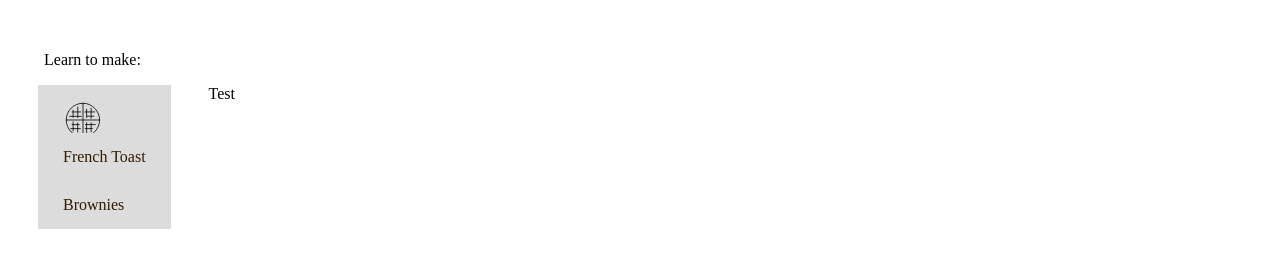
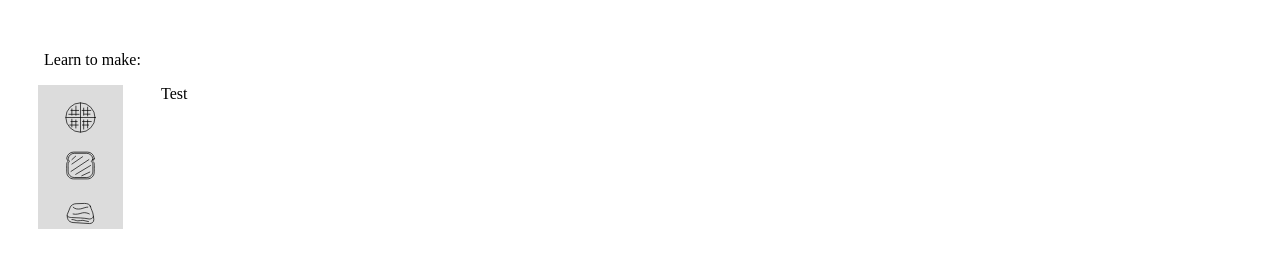
Before and after one commit to jmdimmick/justindimmick, a plain HTML site: page recipes.html in a window 1280 px wide. Shown: the part 64-332 px from the top of the page. Drawn offline with Linux system fonts and the light colour scheme.

Commit message:
add icons to recipe nav

```diff
--- a/recipes.html
+++ b/recipes.html
@@ -32,13 +32,13 @@
     <div class="recipe-book-container">
         <div class="recipe-wrapper">
             <div class="recipe-link-wrapper">
-                <a href="waffles.html" ><object data="Images/Simple Waffle.svg" width="40" height="40"> </object></a>
+                <a href="waffles.html" ><img src="Images/Simple Waffle.svg" alt="waffles" width="35" height="35"></img></a>
             </div>
             <div class="recipe-link-wrapper">
-                <a href="frenchtoast.html">French Toast</a>
+                <a href="frenchtoast.html"><img src="Images/Simple French Toast.svg" alt="french toast" width="35" height="35"></img></a>
             </div>
             <div class="recipe-link-wrapper">
-                <a href="brownies.html">Brownies</a>
+                <a href="brownies.html"><img src="Images/Simple Brownie.svg" alt="brownies" width="35" height="35"></img></a>
             </div>
         </div>
         <div class="recipe-content">Test</div>
```
Also changed, not shown: Images/Simple Brownie.svg (added), Images/Simple French Toast.svg (added).
